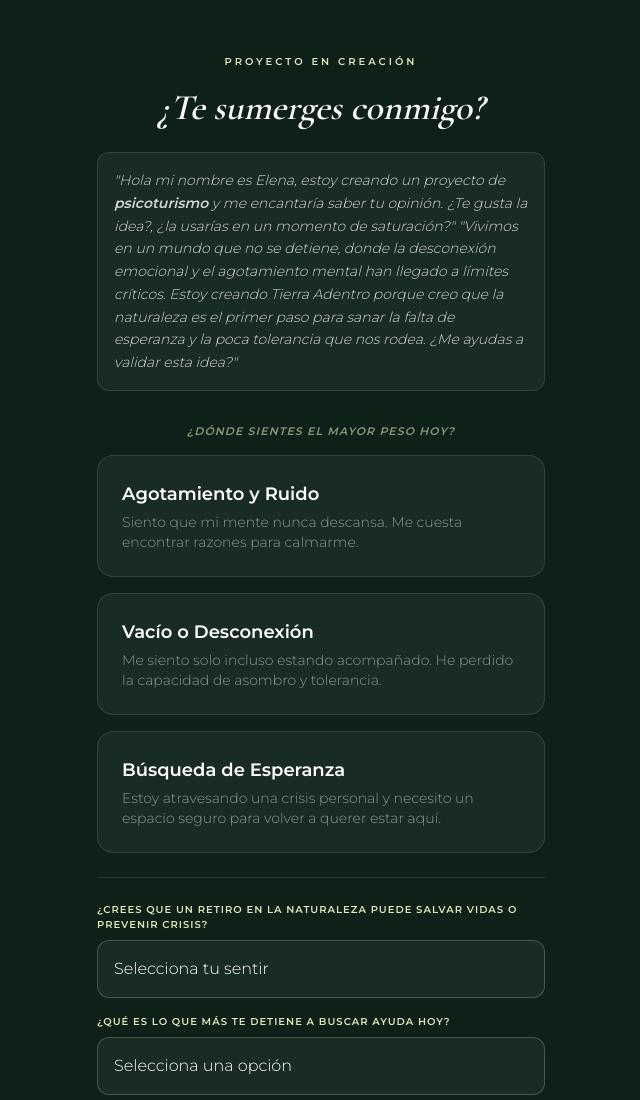
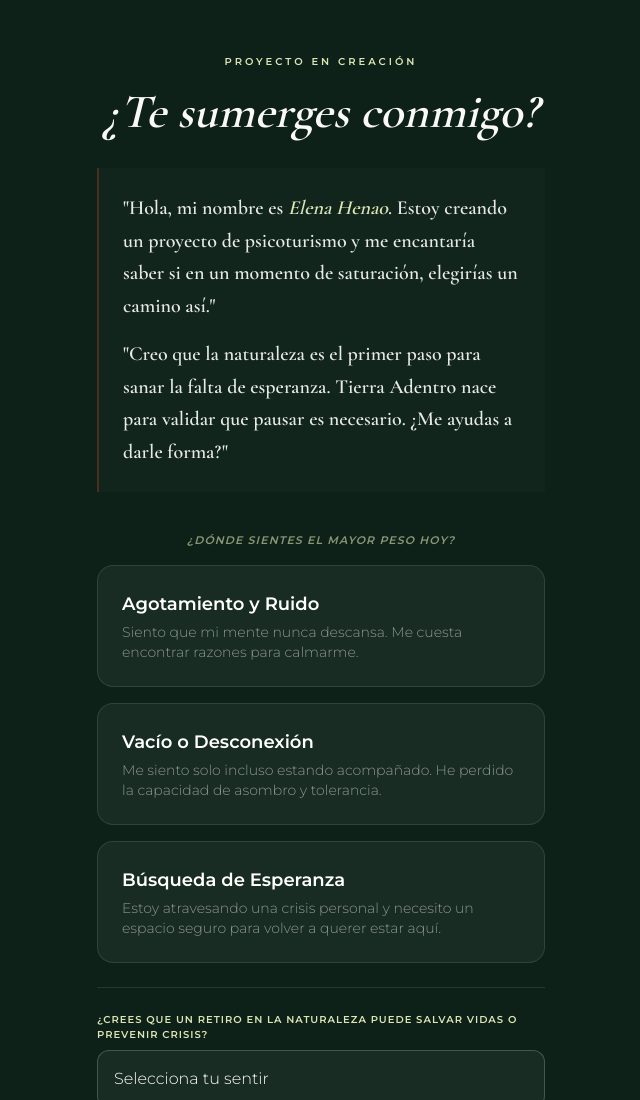
Before and after one commit to Helen3887/encuesta-tierra-adentro, a plain HTML site: page index.html in a window 1280 px wide. Shown: the top 1100 px of the page, without its empty margins (319-959 px from the left). Drawn offline with nearby package versions, Linux system fonts and the light colour scheme.

Commit message:
mejoras en el encabezado

```diff
--- a/index.html
+++ b/index.html
@@ -21,17 +21,19 @@
 <body class="flex items-center justify-center min-h-screen p-6 py-12">
 
     <div class="max-w-md w-full">
-        <header class="text-center mb-8">
-            <span class="text-[#DDE5B6] uppercase tracking-[0.3em] text-[10px] font-bold">Proyecto en creación</span>
-            <h1 class="serif text-4xl italic mt-4">¿Te sumerges conmigo?</h1>
+        <header class="text-center mb-10">
+    <span class="text-[#DDE5B6] uppercase tracking-[0.3em] text-[10px] font-bold">Proyecto en creación</span>
+    <h1 class="serif text-5xl italic mt-4 mb-8">¿Te sumerges conmigo?</h1>
 
-            <div class="mt-6 p-4 border border-white/10 rounded-xl bg-white/5 text-left">
-                <p class="text-white/80 text-sm leading-relaxed italic">
-                    "Hola mi nombre es Elena, estoy creando un proyecto de <strong>psicoturismo</strong> y me encantaría saber tu opinión. ¿Te gusta la idea?, ¿la usarías en un momento de saturación?"
-                    "Vivimos en un mundo que no se detiene, donde la desconexión emocional y el agotamiento mental han llegado a límites críticos. Estoy creando Tierra Adentro porque creo que la naturaleza es el primer paso para sanar la falta de esperanza y la poca tolerancia que nos rodea. ¿Me ayudas a validar esta idea?"
-                </p>
-            </div>
-        </header>
+    <div class="mt-8 p-6 border-l-2 border-[#9C4221]/40 bg-white/[0.02] text-left">
+        <p class="serif text-xl leading-relaxed text-white/90">
+            "Hola, mi nombre es <span class="text-[#DDE5B6] italic">Elena Henao</span>. Estoy creando un proyecto de <strong>psicoturismo</strong> y me encantaría saber si en un momento de saturación, elegirías un camino así."
+        </p>
+        <p class="serif text-xl leading-relaxed text-white/90 mt-4">
+            "Creo que la naturaleza es el primer paso para sanar la falta de esperanza. <strong>Tierra Adentro</strong> nace para validar que pausar es necesario. ¿Me ayudas a darle forma?"
+        </p>
+    </div>
+</header>
 
         <form action="https://formspree.io/f/mwvnbqrn" method="POST" class="space-y-6">
             <input type="hidden" name="_next" value="https://tu-web-en-vercel.vercel.app/gracias">
```
